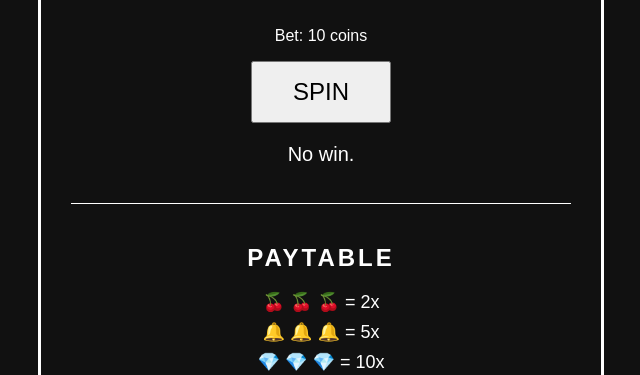
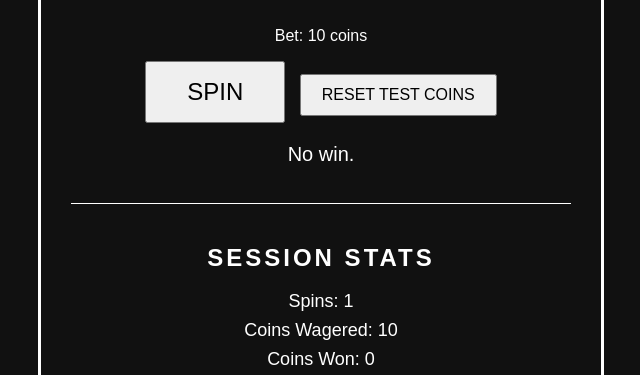
Before and after one commit to WValentine818/slot-degen-simulator, a plain HTML site: page index.html in a window 1280 px wide. Both pictures are taken after a click on the button "SPIN". Shown: the part 418-793 px from the top of the page, without its empty margins (319-959 px from the left). Drawn offline with Linux system fonts and the light colour scheme.

Commit message:
Add session stats, observed RTP, and bankroll reset

```diff
--- a/game.js
+++ b/game.js
@@ -1,6 +1,12 @@
-// RNG Vault v0.1.0
+// Slot Degen Simulator v0.2.0-dev
 let balance = 1000;
 let bet = 10;
+
+let totalSpins = 0;
+let totalWagered = 0;
+let totalWon = 0;
+let totalWins = 0;
+let biggestWin = 0;
 
 const symbols = ["🍒", "🔔", "💎", "⭐", "👑"];
 
@@ -32,6 +38,9 @@ function spin() {
 
     balance = balance - bet;
 
+    totalSpins = totalSpins + 1;
+    totalWagered = totalWagered + bet;
+
     const symbol1 = getRandomSymbol();
     const symbol2 = getRandomSymbol();
     const symbol3 = getRandomSymbol();
@@ -51,6 +60,13 @@ function spin() {
 
     balance = balance + winnings;
 
+    totalWon = totalWon + winnings;
+    totalWins = totalWins + 1;
+
+    if (winnings > biggestWin) {
+        biggestWin = winnings;
+    }
+
     document.getElementById("message").textContent =
         "WIN! " + symbol1 + symbol1 + symbol1 +
         " pays " + multiplier + "x! +" +
@@ -63,9 +79,60 @@ function spin() {
 }
 
     document.getElementById("balance").textContent = balance;
+
+    updateStats();
 }
 
+function resetCoins() {
 
-document
-    .getElementById("spinButton")
-    .addEventListener("click", spin);
+    balance = 1000;
+
+    document.getElementById("balance").textContent =
+        balance;
+
+    document.getElementById("message").textContent =
+        "Test coins restored to 1000.";
+}
+
+function updateStats() {
+
+    let hitRate = 0;
+    let observedRtp = 0;
+
+    if (totalSpins > 0) {
+        hitRate = (totalWins / totalSpins) * 100;
+    }
+
+    if (totalWagered > 0) {
+        observedRtp = (totalWon / totalWagered) * 100;
+    }
+
+    document.getElementById("totalSpins").textContent =
+        totalSpins;
+
+    document.getElementById("totalWagered").textContent =
+        totalWagered;
+
+    document.getElementById("totalWon").textContent =
+        totalWon;
+
+    document.getElementById("totalWins").textContent =
+        totalWins;
+
+    document.getElementById("hitRate").textContent =
+        hitRate.toFixed(2) + "%";
+
+    document.getElementById("observedRtp").textContent =
+        observedRtp.toFixed(2) + "%";
+
+    document.getElementById("biggestWin").textContent =
+        biggestWin;
+}
+
+    document
+        .getElementById("spinButton")
+        .addEventListener("click", spin);
+
+    document
+        .getElementById("resetButton")
+        .addEventListener("click", resetCoins);
--- a/index.html
+++ b/index.html
@@ -31,7 +31,31 @@
 
         <button id="spinButton">SPIN</button>
 
+        <button id="resetButton">RESET TEST COINS</button>
+
         <p id="message">Ready to spin.</p>
+
+<div class="stats">
+
+    <h2>SESSION STATS</h2>
+
+    <p>Spins: <span id="totalSpins">0</span></p>
+
+    <p>Coins Wagered: <span id="totalWagered">0</span></p>
+
+    <p>Coins Won: <span id="totalWon">0</span></p>
+
+    <p>Winning Spins: <span id="totalWins">0</span></p>
+
+    <p>Hit Rate: <span id="hitRate">0.00%</span></p>
+
+    <p>Observed RTP: <span id="observedRtp">0.00%</span></p>
+
+    <p>Theoretical RTP: 93.60%</p>
+
+    <p>Biggest Win: <span id="biggestWin">0</span></p>
+
+</div>
 
 <div class="paytable">
 
--- a/style.css
+++ b/style.css
@@ -70,3 +70,24 @@ button {
     margin: 8px 0;
     font-size: 18px;
 }
+#resetButton {
+    margin-left: 10px;
+    font-size: 16px;
+    padding: 10px 20px;
+}
+
+.stats {
+    margin-top: 30px;
+    padding: 20px;
+    border-top: 1px solid white;
+    border-bottom: 1px solid white;
+}
+
+.stats h2 {
+    letter-spacing: 3px;
+}
+
+.stats p {
+    margin: 8px 0;
+    font-size: 18px;
+}
```
